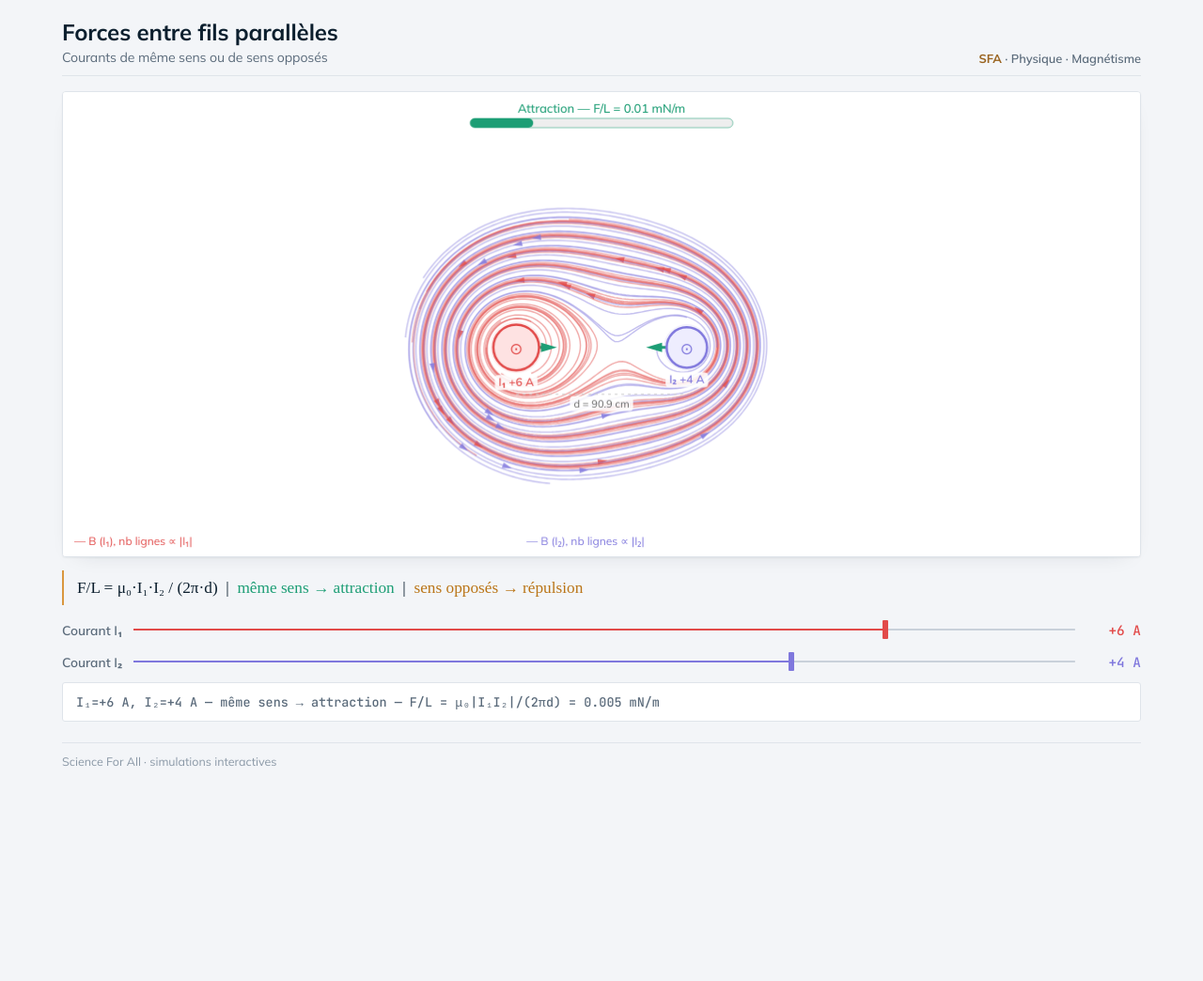
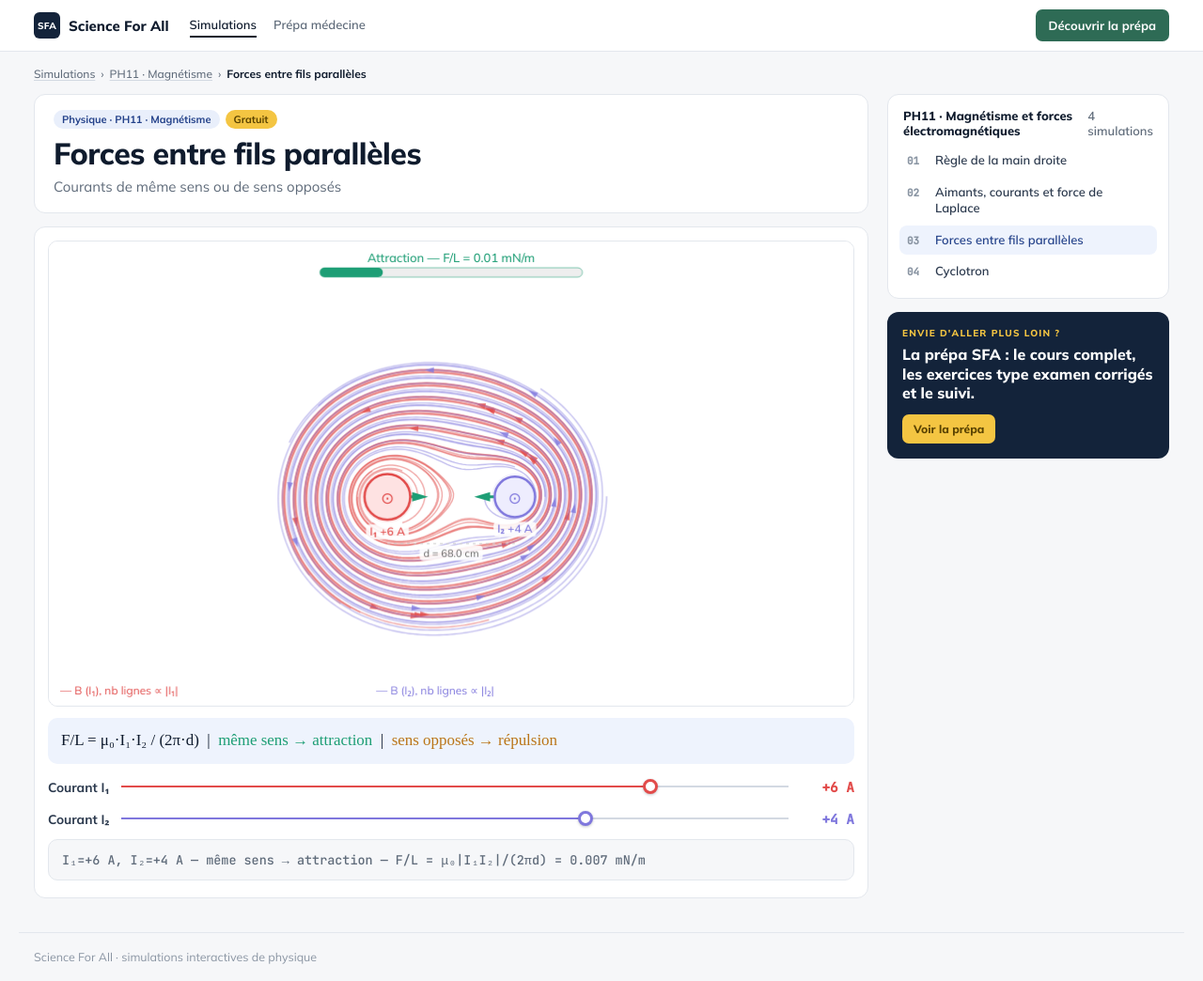
Before and after one commit to sfascienceforall-cell/forces-magn-tique-sur-fils-, a plain HTML site: page index.html in a window 1280 px wide. Shown: the whole page at 94% size. Before the commit the page ends 852 px from the top, so only its background shows below. Drawn offline with Linux system fonts and the light colour scheme; animation ran at ten frames a second; a web font is replaced by a local one.

Commit message:
Nouveau thème SFA : navigation, chapitre ARES et simulations liées
La simulation adopte la charte du site (barre SFA, fil d'Ariane, carte titre,
colonne « simulations du chapitre » et encart prépa). La physique est inchangée.

Co-Authored-By: Claude Opus 5.5 <noreply@anthropic.com>
Claude-Session: https://claude.ai/code/session_01UjJnvVgWczg1QVyXVX4t97

```diff
--- a/index.html
+++ b/index.html
@@ -5,7 +5,7 @@
 <meta name="viewport" content="width=device-width, initial-scale=1">
 <title>Forces entre fils parallèles · SFA</title>
 <link rel="preconnect" href="https://fonts.googleapis.com">
-<link rel="stylesheet" href="https://fonts.googleapis.com/css2?family=Mulish:wght@400;500;600;700&family=STIX+Two+Text:ital,wght@0,400;0,600;1,400&family=JetBrains+Mono:wght@500&display=swap">
+<link rel="stylesheet" href="https://fonts.googleapis.com/css2?family=Mulish:wght@400;500;600;700;800&family=STIX+Two+Text:ital,wght@0,400;0,600;1,400&family=JetBrains+Mono:wght@500&display=swap">
 </head>
 <body>
 <!DOCTYPE html>
@@ -27,45 +27,84 @@ canvas{display:block;border-radius:12px;border:1.5px solid #e8e8e8;touch-action:
 #info{font-size:13px;padding:10px 16px;border-radius:20px;background:#f5f5f5;border:1.5px solid #d0d0d0;color:#2c2c2a;margin:6px 0;font-family:ui-monospace,monospace;line-height:1.8;}
 </style>
 <style id="sfa-kit">
-/* Kit SFA (clair) — plan blanc sur fond gris-bleu froid, encre bleu nuit, or en accent unique, réglages en règle graduée. */
-:root{--bg:#f3f5f8;--paper:#ffffff;--ink:#0c1f2e;--muted:#5b6b7b;--faint:#8a98a6;--rule:#dfe4ea;--rule2:#c9d1da;
-  --gold:#d9973f;--gold-ink:#9a6420;--press:#e9edf2;
+/* Kit SFA v2 — calqué sur la maquette des capsules gratuites : fond blanc, cartes à bord fin, encre bleu nuit,
+   bouton d'action vert, jaune réservé à « gratuit » et à la prépa. Mise en page : contenu + colonne latérale. */
+:root{--bg:#f6f7f9;--paper:#ffffff;--ink:#0f1b2d;--ink2:#2c3a4e;--muted:#5f6b7a;--faint:#8a95a3;--line:#e3e7ed;--line2:#d3d9e2;
+  --navy:#13233a;--navy2:#1d3354;--chip:#e9effb;--chip-ink:#24428a;--yellow:#f4c542;--yellow-ink:#5a4300;--green:#2e6b55;--green-h:#255a47;
+  --blue:#1e3f8f;--sel:#eef3fd;--rule:var(--line);--rule2:var(--line2);--press:#eef1f5;--gold:#f4c542;--gold-ink:#7a5b00;
   --f-ui:"Mulish",system-ui,-apple-system,"Segoe UI",sans-serif;--f-math:"STIX Two Text","Cambria Math",serif;
   --f-num:"JetBrains Mono",ui-monospace,monospace;color-scheme:light}
 html{background:var(--bg)}
-body{background:var(--bg)!important;color:var(--ink);font-family:var(--f-ui)!important;font-size:15px;line-height:1.5;
-  max-width:1180px;margin:0 auto!important;padding:20px 16px 32px!important}
-.sfa-head{display:flex;flex-wrap:wrap;align-items:flex-end;justify-content:space-between;gap:6px 24px;
-  border-bottom:1px solid var(--rule);padding-bottom:10px;margin-bottom:16px}
-.sfa-head h1{font:700 1.5rem/1.2 var(--f-ui);margin:0;letter-spacing:-.005em;text-wrap:balance}
-.sfa-head h1 small{display:block;font:400 .88rem var(--f-ui);color:var(--muted);margin-top:3px}
-.sfa-head .sfa-tag{font:600 .8rem var(--f-ui);color:var(--muted)}
-.sfa-head .sfa-tag b{color:var(--gold-ink);font-weight:700}
-select{font:500 .86rem var(--f-ui)!important;border:1px solid var(--rule2)!important;border-radius:3px!important;background:var(--paper)!important;color:var(--ink)!important;padding:5px 8px!important}
-.sfa-stage{border:1px solid var(--rule)!important;border-radius:4px!important;box-shadow:0 1px 2px rgba(12,31,46,.05),0 8px 24px -16px rgba(12,31,46,.18)}
-.sfa-stage canvas{border:0!important;box-shadow:none!important}
-canvas{background:var(--paper);border:1px solid var(--rule)!important;border-radius:4px!important;box-shadow:0 1px 2px rgba(12,31,46,.05),0 8px 24px -16px rgba(12,31,46,.18)}
+body{background:var(--bg)!important;color:var(--ink);font-family:var(--f-ui)!important;font-size:15px;line-height:1.5;margin:0!important;padding:0!important;max-width:none!important}
+a{color:inherit}
+/* barre du haut */
+.sfa-top{background:var(--paper);border-bottom:1px solid var(--line);position:sticky;top:env(safe-area-inset-top,0px);z-index:20}
+.sfa-top .in{max-width:1240px;margin:0 auto;padding:10px 16px;display:flex;align-items:center;gap:22px}
+.sfa-logo{display:flex;align-items:center;gap:9px;font:800 15px var(--f-ui);color:var(--ink);text-decoration:none;white-space:nowrap}
+.sfa-logo i{width:28px;height:28px;border-radius:6px;background:var(--navy);color:#fff;display:grid;place-items:center;font:800 10px var(--f-ui);font-style:normal;letter-spacing:.02em}
+.sfa-nav{display:flex;gap:18px;font:600 13px var(--f-ui);color:var(--muted)}
+.sfa-nav a{text-decoration:none;padding:4px 0;border-bottom:2px solid transparent}
+.sfa-nav a.on{color:var(--ink);border-bottom-color:var(--ink)}
+.sfa-cta{margin-left:auto;background:var(--green);color:#fff;font:700 13px var(--f-ui);padding:9px 14px;border-radius:7px;text-decoration:none;white-space:nowrap}
+.sfa-cta:hover{background:var(--green-h)}
+@media (max-width:720px){.sfa-nav{display:none}.sfa-cta{padding:8px 11px;font-size:12px}}
+/* page */
+.sfa-page{max-width:1240px;margin:0 auto;padding:14px 16px 36px}
+.sfa-crumbs{font:500 12px var(--f-ui);color:var(--muted);margin:2px 0 14px;display:flex;flex-wrap:wrap;gap:6px}
+.sfa-crumbs a{text-decoration:underline;text-underline-offset:2px;text-decoration-color:var(--line2)}
+.sfa-crumbs b{color:var(--ink);font-weight:700}
+.sfa-grid{display:grid;grid-template-columns:minmax(0,1fr) 300px;gap:20px;align-items:start}
+@media (max-width:980px){.sfa-grid{grid-template-columns:minmax(0,1fr)}}
+.sfa-titlecard{background:var(--paper);border:1px solid var(--line);border-radius:12px;padding:16px 20px;margin-bottom:14px}
+.sfa-chips{display:flex;flex-wrap:wrap;gap:6px;margin-bottom:8px}
+.sfa-chip{font:700 11px var(--f-ui);padding:3px 9px;border-radius:999px;background:var(--chip);color:var(--chip-ink)}
+.sfa-chip.free{background:var(--yellow);color:var(--yellow-ink)}
+.sfa-chip.hp{background:#f1eef9;color:#5a3fa0}
+.sfa-titlecard h1{font:800 clamp(1.5rem,2.6vw,2rem)/1.15 var(--f-ui);letter-spacing:-.015em;margin:0;text-wrap:balance}
+.sfa-titlecard p{margin:6px 0 0;color:var(--muted);max-width:70ch}
+.sfa-sim{background:var(--paper);border:1px solid var(--line);border-radius:12px;padding:14px;min-width:0}
+/* zone de simulation : le canevas et les scènes 3D prennent le style « lecteur » de la maquette */
+.sfa-sim canvas{background:#fff;border:1px solid var(--line)!important;border-radius:10px!important;box-shadow:none}
+.sfa-stage,.door-stage,.t-stage{border:1px solid var(--line)!important;border-radius:10px!important;box-shadow:none!important}
+.sfa-stage canvas,.door-stage canvas,.t-stage canvas{border:0!important;border-radius:0!important}
+/* contrôles */
 .row{gap:12px!important;margin:10px 0!important}
-.pill,.lbl,.tag{background:none!important;border:0!important;border-radius:0!important;padding:0!important;
-  font:600 .86rem var(--f-ui)!important;color:var(--muted);min-width:0}
-.val{background:none!important;border:0!important;border-radius:0!important;padding:0!important;
-  font:500 .9rem var(--f-num)!important;font-variant-numeric:tabular-nums;text-align:right}
-.btn{background:transparent!important;border:1px solid var(--rule2)!important;border-radius:3px!important;color:var(--muted)!important;
-  font:600 .82rem var(--f-ui)!important;padding:6px 12px!important;transition:color .15s,background .15s}
-.btn:hover{color:var(--ink)!important;background:var(--press)!important}
-.btn.on{background:var(--ink)!important;border-color:var(--ink)!important;color:#fff!important;box-shadow:inset 0 -2px 0 var(--gold)}
-.fml{background:transparent!important;border:0!important;border-left:2px solid var(--gold)!important;border-radius:0!important;
-  font:400 1.08rem/1.7 var(--f-math)!important;color:var(--ink);padding:4px 0 4px 14px!important;margin:14px 0!important}
-.info{background:var(--paper)!important;border:1px solid var(--rule)!important;border-radius:3px!important;
-  font:500 .84rem/1.8 var(--f-num)!important;color:var(--muted)!important;padding:8px 14px!important}
-input[type=range]{-webkit-appearance:none;appearance:none;height:24px;background:linear-gradient(var(--rule2),var(--rule2)) center/100% 2px no-repeat;cursor:pointer;--pc:var(--gold)}
-input[type=range]::-webkit-slider-runnable-track{height:2px;background:transparent}
-input[type=range]::-moz-range-track{height:2px;background:transparent}
-input[type=range]::-moz-range-progress{height:2px;background:var(--pc)}
-input[type=range]::-webkit-slider-thumb{-webkit-appearance:none;width:6px;height:20px;border-radius:1px;background:var(--pc);margin-top:-9px;border:0}
-input[type=range]::-moz-range-thumb{width:6px;height:20px;border-radius:1px;background:var(--pc);border:0}
-button:focus-visible,input:focus-visible{outline:2px solid var(--gold);outline-offset:3px}
-.sfa-foot{margin-top:22px;padding-top:10px;border-top:1px solid var(--rule);font-size:.78rem;color:var(--faint)}
+.pill,.lbl,.tag{background:none!important;border:0!important;border-radius:0!important;padding:0!important;font:700 .86rem var(--f-ui)!important;color:var(--ink2)}
+.pill{white-space:normal!important}
+.row input[type=range]{flex:1;min-width:110px}
+@media (max-width:520px){.row,div:has(>input[type=range]){flex-wrap:wrap!important}
+  .row>.pill:first-child,div:has(>input[type=range])>.pill:first-child{min-width:0!important;flex:1 1 100%}
+  input[type=range]{min-width:0!important}.val{min-width:0!important}}
+.val{background:none!important;border:0!important;border-radius:0!important;padding:0!important;font:600 .9rem var(--f-num)!important;font-variant-numeric:tabular-nums;text-align:right;color:var(--ink)}
+.btn{background:var(--paper)!important;border:1px solid var(--line2)!important;border-radius:7px!important;color:var(--ink2)!important;
+  font:700 .82rem var(--f-ui)!important;padding:7px 13px!important;transition:background .15s,border-color .15s;cursor:pointer}
+.btn:hover{background:var(--press)!important;border-color:var(--faint)!important}
+.btn.on{background:var(--navy)!important;border-color:var(--navy)!important;color:#fff!important;box-shadow:none}
+.fml{background:var(--sel)!important;border:0!important;border-radius:10px!important;font:400 1.06rem/1.7 var(--f-math)!important;color:var(--ink);padding:10px 14px!important;margin:12px 0!important}
+.info{background:var(--bg)!important;border:1px solid var(--line)!important;border-radius:10px!important;font:500 .84rem/1.8 var(--f-num)!important;color:var(--muted)!important;padding:9px 14px!important}
+select{font:600 .86rem var(--f-ui)!important;border:1px solid var(--line2)!important;border-radius:7px!important;background:var(--paper)!important;color:var(--ink)!important;padding:6px 8px!important}
+input[type=range]{-webkit-appearance:none;appearance:none;height:24px;background:linear-gradient(var(--line),var(--line)) center/100% 4px no-repeat;cursor:pointer;--pc:var(--blue)}
+input[type=range]::-webkit-slider-runnable-track{height:4px;background:transparent;border-radius:2px}
+input[type=range]::-moz-range-track{height:4px;background:transparent}
+input[type=range]::-moz-range-progress{height:4px;background:var(--pc);border-radius:2px}
+input[type=range]::-webkit-slider-thumb{-webkit-appearance:none;width:16px;height:16px;border-radius:50%;background:#fff;border:3px solid var(--pc);margin-top:-6px;box-shadow:0 1px 3px rgba(15,27,45,.25)}
+input[type=range]::-moz-range-thumb{width:12px;height:12px;border-radius:50%;background:#fff;border:3px solid var(--pc);box-shadow:0 1px 3px rgba(15,27,45,.25)}
+button:focus-visible,input:focus-visible,a:focus-visible{outline:2px solid var(--blue);outline-offset:3px}
+/* colonne latérale */
+.sfa-side{display:flex;flex-direction:column;gap:14px;min-width:0}
+.sfa-list{background:var(--paper);border:1px solid var(--line);border-radius:12px;padding:12px}
+.sfa-list h2{font:800 13px var(--f-ui);margin:2px 4px 8px;display:flex;justify-content:space-between;gap:8px}
+.sfa-list h2 span{font-weight:600;color:var(--muted)}
+.sfa-list ol{list-style:none;margin:0;padding:0;display:flex;flex-direction:column;gap:2px}
+.sfa-list a{display:grid;grid-template-columns:22px 1fr;gap:8px;align-items:baseline;padding:7px 8px;border-radius:8px;text-decoration:none;font:600 13px/1.35 var(--f-ui);color:var(--ink2)}
+.sfa-list a:hover{background:var(--press)}
+.sfa-list a.on{background:var(--sel);color:var(--chip-ink)}
+.sfa-list a i{font:600 11px var(--f-num);font-style:normal;color:var(--faint)}
+.sfa-promo{background:var(--navy);color:#fff;border-radius:12px;padding:16px}
+.sfa-promo small{display:block;font:800 10px var(--f-ui);letter-spacing:.12em;text-transform:uppercase;color:var(--yellow);margin-bottom:6px}
+.sfa-promo b{display:block;font:800 16px/1.3 var(--f-ui);margin-bottom:12px}
+.sfa-promo a{display:inline-block;background:var(--yellow);color:var(--yellow-ink);font:800 12px var(--f-ui);padding:8px 12px;border-radius:7px;text-decoration:none}
+.sfa-foot{max-width:1240px;margin:0 auto;padding:16px;border-top:1px solid var(--line);font-size:.78rem;color:var(--faint)}
 @media (prefers-reduced-motion:reduce){*{transition:none!important}}
 </style>
 <script>
@@ -98,7 +137,15 @@ new MutationObserver(ms=>ms.forEach(m=>{if(m.target.classList&&m.target.classLis
   .observe(document.body,{subtree:true,attributes:true,attributeFilter:['style']});
 });
 </script>
-<header class="sfa-head"><h1>Forces entre fils parallèles<small>Courants de même sens ou de sens opposés</small></h1><span class="sfa-tag"><b>SFA</b> · Physique · Magnétisme</span></header>
+<header class="sfa-top"><div class="in">
+  <a class="sfa-logo" href="https://sfascienceforall-cell.github.io/simulations/"><i>SFA</i>Science For All</a>
+  <nav class="sfa-nav"><a class="on" href="https://sfascienceforall-cell.github.io/simulations/">Simulations</a><a href="#">Prépa médecine</a></nav>
+  <a class="sfa-cta" href="#">Découvrir la prépa</a></div></header>
+<div class="sfa-page">
+<nav class="sfa-crumbs" aria-label="Fil d'Ariane"><a href="https://sfascienceforall-cell.github.io/simulations/">Simulations</a>›<a href="https://sfascienceforall-cell.github.io/simulations/#PH11">PH11 · Magnétisme</a>›<b>Forces entre fils parallèles</b></nav>
+<div class="sfa-grid"><main style="min-width:0">
+<div class="sfa-titlecard"><div class="sfa-chips"><span class="sfa-chip">Physique · PH11 · Magnétisme</span><span class="sfa-chip free">Gratuit</span></div><h1>Forces entre fils parallèles</h1><p>Courants de même sens ou de sens opposés</p></div>
+<section class="sfa-sim">
 
 
 </head>
@@ -353,6 +400,11 @@ draw();
 </script>
 </body>
 </html>
-<footer class="sfa-foot">Science For All · simulations interactives</footer>
+</section></main>
+<aside class="sfa-side">
+  <div class="sfa-list"><h2>PH11 · Magnétisme et forces électromagnétiques<span>4 simulations</span></h2><ol><li><a href="https://sfascienceforall-cell.github.io/regle-main-droite/"><i>01</i>Règle de la main droite</a></li><li><a href="https://sfascienceforall-cell.github.io/simulations/aimants-laplace/"><i>02</i>Aimants, courants et force de Laplace</a></li><li><a class="on" aria-current="page" href="https://sfascienceforall-cell.github.io/forces-magn-tique-sur-fils-/"><i>03</i>Forces entre fils parallèles</a></li><li><a href="https://sfascienceforall-cell.github.io/Cyclotron/"><i>04</i>Cyclotron</a></li></ol></div>
+  <div class="sfa-promo"><small>Envie d'aller plus loin ?</small><b>La prépa SFA : le cours complet, les exercices type examen corrigés et le suivi.</b><a href="#">Voir la prépa</a></div>
+</aside></div></div>
+<footer class="sfa-foot">Science For All · simulations interactives de physique</footer>
 </body>
 </html>
```
